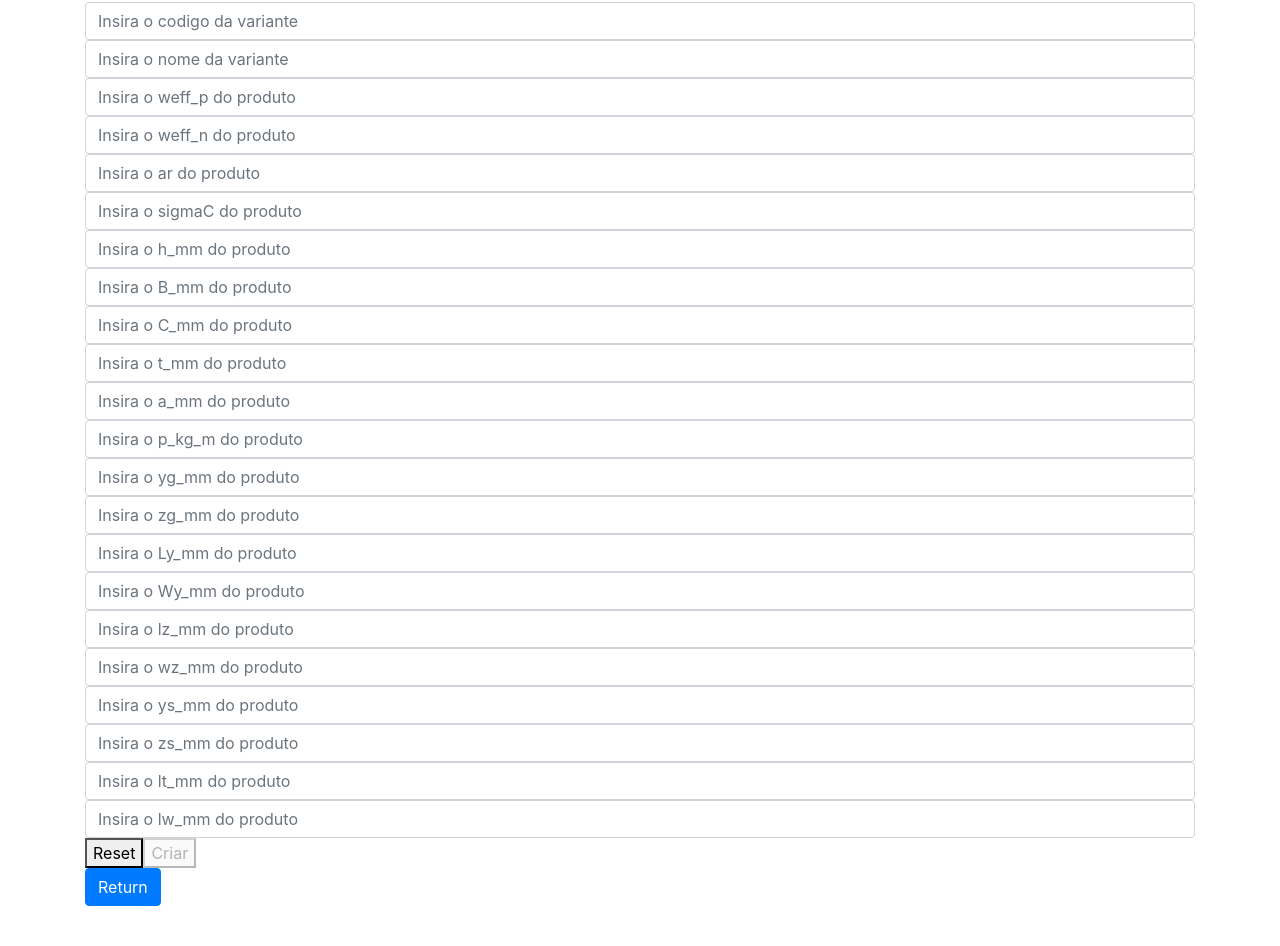
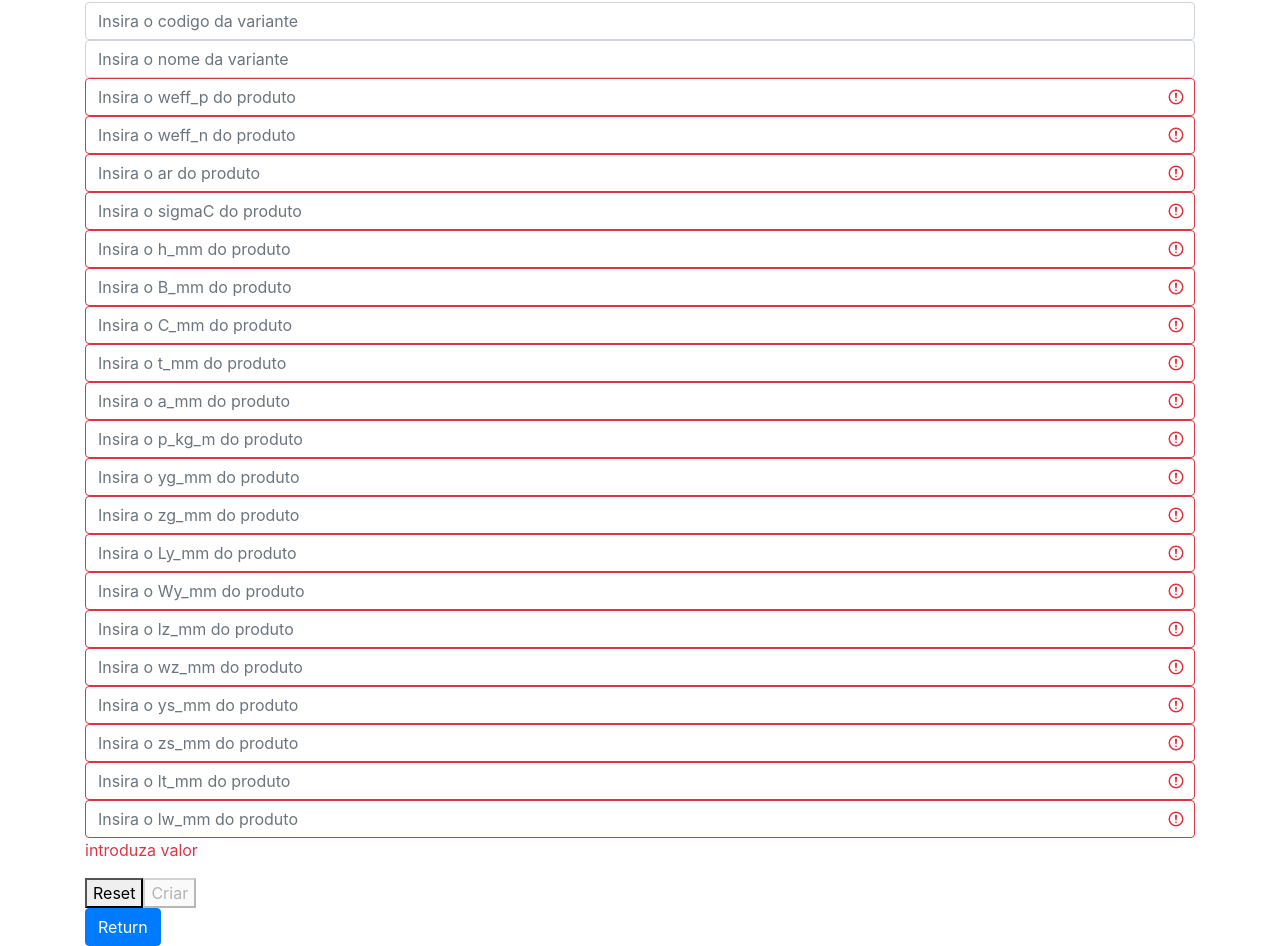
Before and after one commit to Darkp2mc/DAEFrontEndProject, a Nuxt app: page /produtos/1/variantes/create in a window 1280 px wide. Shown: the part 96-1042 px from the top of the page. Before the commit the page ends 1002 px from the top, so only its background shows below. Built offline with nearby package versions, Linux system fonts and the light colour scheme; no server answers.

Commit message:
update e delete das variantes done

```diff
--- a/pages/produtos/_nome/variantes/update.vue
+++ b/pages/produtos/_nome/variantes/_codigo/update.vue
@@ -1,137 +1,120 @@
 <template>
   <b-container>
-    <h3>Atualizar Variante {{variante.nome}}</h3>
-    <b-form @submit.prevent="create" :disabled="!isFormValid">
+    <h3>Atualizar Variante  </h3>
+    <b-form @submit.prevent="update" :disabled="!isFormValid">
 
       <b-input
-        v-model.trim="nome"
+        v-model="nome"
         :state="isNomeValid"
         required
-        placeholder="Insira o nome da variante"
+
       />
       <b-input
-        v-model.trim="weff_p"
+        v-model="weff_p"
         :state="isWeff_pValid"
         required
-        placeholder="Insira o weff_p do produto"
+
       />
       <b-input
-        v-model.trim="weff_n"
+        v-model="weff_n"
         :state="isWeff_nValid"
         required
-        placeholder="Insira o weff_n do produto"
+
       />
       <b-input
-        v-model.trim="ar"
+        v-model="ar"
         :state="isArValid"
         required
-        placeholder="Insira o ar do produto"
+
       />
       <b-input
-        v-model.trim="sigmaC"
+        v-model="sigmaC"
         :state="isSigmaCValid"
         required
-        placeholder="Insira o sigmaC do produto"
       />
       <b-input
-        v-model.trim="h_mm"
+        v-model="h_mm"
         :state="isH_mmValid"
         required
-        placeholder="Insira o h_mm do produto"
       />
       <b-input
-        v-model.trim="b_mm"
+        v-model="b_mm"
         :state="isB_mmValid"
         required
-        placeholder="Insira o B_mm do produto"
       />
       <b-input
-        v-model.trim="c_mm"
+        v-model="c_mm"
         :state="isC_mmValid"
         required
-        placeholder="Insira o C_mm do produto"
       />
       <b-input
-        v-model.trim="t_mm"
+        v-model="t_mm"
         :state="isT_mmValid"
         required
-        placeholder="Insira o t_mm do produto"
       />
       <b-input
-        v-model.trim="a_mm"
+        v-model="a_mm"
         :state="isA_mmValid"
         required
-        placeholder="Insira o a_mm do produto"
       />
       <b-input
-        v-model.trim="p_kg_m"
+        v-model="p_kg_m"
         :state="isP_kg_mValid"
         required
-        placeholder="Insira o p_kg_m do produto"
       />
       <b-input
-        v-model.trim="yg_mm"
+        v-model="yg_mm"
         :state="isYg_mmValid"
         required
-        placeholder="Insira o yg_mm do produto"
       />
       <b-input
-        v-model.trim="zg_mm"
+        v-model="zg_mm"
         :state="isZg_mmValid"
         required
-        placeholder="Insira o zg_mm do produto"
       />
       <b-input
-        v-model.trim="ly_mm"
+        v-model="ly_mm"
         :state="isLy_mmValid"
         required
-        placeholder="Insira o Ly_mm do produto"
       />
       <b-input
-        v-model.trim="wy_mm"
+        v-model="wy_mm"
         :state="isWy_mmValid"
         required
-        placeholder="Insira o Wy_mm do produto"
       />
       <b-input
-        v-model.trim="lz_mm"
+        v-model="lz_mm"
         :state="isLz_mmValid"
         required
-        placeholder="Insira o lz_mm do produto"
       />
       <b-input
-        v-model.trim="wz_mm"
+        v-model="wz_mm"
         :state="isWz_mmValid"
         required
-        placeholder="Insira o wz_mm do produto"
       />
       <b-input
-        v-model.trim="ys_mm"
+        v-model="ys_mm"
         :state="isYs_mmValid"
         required
-        placeholder="Insira o ys_mm do produto"
       />
       <b-input
-        v-model.trim="zs_mm"
+        v-model="zs_mm"
         :state="isZs_mmValid"
         required
-        placeholder="Insira o zs_mm do produto"
       />
       <b-input
-        v-model.trim="lt_mm"
+        v-model="lt_mm"
         :state="isLt_mmValid"
         required
-        placeholder="Insira o lt_mm do produto"
       />
       <b-input
-        v-model.trim="lw_mm"
+        v-model="lw_mm"
         :state="isLw_mmValid"
         required
-        placeholder="Insira o lw_mm do produto"
       />
       <p class="text-danger" v-show="errorMsg">{{ errorMsg }}</p>
       <button type="reset" @click="reset">Reset</button>
-      <button @click.prevent="create" :disabled="!isFormValid">Criar</button>
+      <button @click.prevent="update" :disabled="!isFormValid">Atualizar</button>
     </b-form>
     <nuxt-link class="btn btn-primary" :to="`/produtos/${nomeProduto}`"
       >Return</nuxt-link
@@ -143,45 +126,63 @@
 export default {
   data() {
     return {
-        variante: {},
-      nomeProduto: this.$route.params.nome,
+       fabricanteNome: this.$auth.user.sub,
+      nomeProduto: this.nomeProduto,
       errorMsg: null,
-      codigo: null,
-      nome: null,
-      weff_p: null,
-      weff_n: null,
-      ar: null,
-      sigmaC: null,
-      h_mm: null,
-      b_mm: null,
-      c_mm: null,
-      t_mm: null,
-      a_mm: null,
-      p_kg_m: null,
-      yg_mm: null,
-      zg_mm: null,
-      ly_mm: null,
-      wy_mm: null,
-      lz_mm: null,
-      wz_mm: null,
-      ys_mm: null,
-      zs_mm: null,
-      lt_mm: null,
-      lw_mm: null,
+      nome: this.nome,
+      weff_p: this.weff_p,
+      weff_n: this.weff_n,
+      ar: this.ar,
+      sigmaC: this.sigmaC,
+      h_mm: this.h_mm,
+      b_mm: this.b_mm,
+      c_mm: this.c_mm,
+      t_mm: this.t_mm,
+      a_mm: this.a_mm,
+      p_kg_m: this.p_kg_m,
+      yg_mm: this.yg_mm,
+      zg_mm: this.zg_mm,
+      ly_mm: this.ly_mm,
+      wy_mm: this.wy_mm,
+      lz_mm: this.lz_mm,
+      wz_mm: this.wz_mm,
+      ys_mm: this.ys_mm,
+      zs_mm: this.zs_mm,
+      lt_mm: this.lt_mm,
+      lw_mm: this.lw_mm,
     };
   },
+  created(){
+      this.$axios.$get(`/api/variantes/${this.codigo}`)
+          .then((variante)=> (this.nome = variante.nome,
+            this.nomeProduto= variante.produtoNome,
+            this.weff_p= variante.weff_p,
+            this.weff_n = variante.weff_n,
+            this.ar = variante.ar,
+            this.sigmaC = variante.sigmaC,
+            this.h_mm = variante.h_mm,
+            this.b_mm = variante.b_mm,
+            this.c_mm = variante.c_mm,
+            this.t_mm = variante.t_mm,
+            this.a_mm = variante.a_mm,
+            this.p_kg_m = variante.p_kg_m,
+            this.yg_mm = variante.yg_mm,
+            this.zg_mm = variante.zg_mm,
+            this.ly_mm = variante.ly_mm,
+            this.wy_mm = variante.wy_mm,
+            this.lz_mm = variante.lz_mm,
+            this.wz_mm = variante.wz_mm,
+            this.ys_mm = variante.ys_mm,
+            this.zs_mm = variante.zg_mm,
+            this.lt_mm = variante.lt_mm,
+            this.lw_mm = variante.lw_mm
+            ))
+  },
   computed: {
-    isCodigoValid() {
-      if (!this.codigo) {
-        return null;
-      }
-      if (this.codigo <= 0) {
-        this.errorMsg = "Código tem de ser um valor >0";
-        return false;
-      }
-      this.errorMsg = "";
-      return true;
+    codigo(){
+      return this.$route.params.codigo
     },
+
     isNomeValid() {
       if (!this.nome) {
         return null;
@@ -196,10 +197,7 @@ export default {
     },
     isWeff_pValid(){
         if (!this.weff_p) {
-        return null;
-      }
-      if (this.weff_p <= 0) {
-        this.errorMsg = "weff_p tem de ser um valor >0";
+        this.errorMsg = "introduza valor";
         return false;
       }
       this.errorMsg = "";
@@ -208,46 +206,37 @@ export default {
     },
     isWeff_nValid(){
         if (!this.weff_n) {
-        return null;
-      }
-      if (this.weff_n <= 0) {
-        this.errorMsg = "weff_n tem de ser um valor >0";
+        this.errorMsg = "introduza valor";
         return false;
       }
+
       this.errorMsg = "";
       return true;
 
     },
     isArValid(){
         if (!this.ar) {
-        return null;
-      }
-      if (this.ar <= 0) {
-        this.errorMsg = "ar tem de ser um valor >0";
+       this.errorMsg = "introduza valor";
         return false;
       }
+
       this.errorMsg = "";
       return true;
 
     },
     isSigmaCValid(){
         if (!this.sigmaC) {
-        return null;
-      }
-      if (this.sigmaC <= 0) {
-        this.errorMsg = "SigmaC tem de ser um valor >0";
+        this.errorMsg = "introduza valor";
         return false;
       }
+
       this.errorMsg = "";
       return true;
 
     },
     isH_mmValid(){
         if (!this.h_mm) {
-        return null;
-      }
-      if (this.h_mm <= 0) {
-        this.errorMsg = "H_mm tem de ser um valor >0";
+        this.errorMsg = "introduza valor";
         return false;
       }
       this.errorMsg = "";
@@ -255,177 +244,143 @@ export default {
     },
     isB_mmValid(){
         if(!this.b_mm){
-            return null
-        }
-        if (this.b_mm <= 0) {
-        this.errorMsg = "B_mm tem de ser um valor >0";
+            this.errorMsg = "introduza valor";
         return false;
         }
+
       this.errorMsg = "";
       return true;
     },
     isC_mmValid(){
         if(!this.c_mm){
-            return null
-        }
-        if (this.c_mm <= 0) {
-        this.errorMsg = "C_mm tem de ser um valor >0";
+          this.errorMsg = "introduza valor";
         return false;
         }
+
       this.errorMsg = "";
       return true;
     },
     isT_mmValid(){
         if(!this.t_mm){
-            return null
-        }
-        if (this.t_mm <= 0) {
-        this.errorMsg = "T_mm tem de ser um valor >0";
+          this.errorMsg = "introduza valor";
         return false;
         }
+
       this.errorMsg = "";
       return true
 
     },
     isA_mmValid(){
         if(!this.a_mm){
-            return null
-        }
-        if (this.a_mm <= 0) {
-        this.errorMsg = "A_mm tem de ser um valor >0";
+          this.errorMsg = "introduza valor";
         return false;
         }
+
       this.errorMsg = "";
       return true
 
     },
     isP_kg_mValid(){
         if(!this.p_kg_m){
-            return null
-        }
-        if (this.p_kg_m <= 0) {
-        this.errorMsg = "p_kg_m tem de ser um valor >0";
+            this.errorMsg = "introduza valor";
         return false;
         }
+
       this.errorMsg = "";
       return true
     },
     isYg_mmValid(){
         if(!this.yg_mm){
-            return null
-        }
-        if (this.yg_mm <= 0) {
-        this.errorMsg = "yg_mm tem de ser um valor >0";
+         this.errorMsg = "introduza valor";
         return false;
         }
+
       this.errorMsg = "";
       return true
     },
     isZg_mmValid(){
         if(!this.zg_mm){
-            return null
-        }
-        if (this.zg_mm <= 0) {
-        this.errorMsg = "zg_mm tem de ser um valor >0";
+          this.errorMsg = "introduza valor";
         return false;
         }
+
       this.errorMsg = "";
       return true
     },
     isLy_mmValid(){
         if(!this.ly_mm){
-            return null
-        }
-        if (this.ly_mm <= 0) {
-        this.errorMsg = "ly_mm tem de ser um valor >0";
+            this.errorMsg = "introduza valor";
         return false;
         }
+
       this.errorMsg = "";
       return true
 
     },
     isWy_mmValid(){
         if(!this.wy_mm){
-            return null
-        }
-        if (this.wy_mm <= 0) {
-        this.errorMsg = "wy_mm tem de ser um valor >0";
+           this.errorMsg = "introduza valor";
         return false;
         }
+
       this.errorMsg = "";
       return true
     },
     isLz_mmValid(){
         if(!this.lz_mm){
-            return null
-        }
-        if (this.lz_mm <= 0) {
-        this.errorMsg = "lz_mm tem de ser um valor >0";
+          this.errorMsg = "introduza valor";
         return false;
         }
+
       this.errorMsg = "";
       return true
     },
     isWz_mmValid(){
         if(!this.wz_mm){
-            return null
-        }
-        if (this.wz_mm <= 0) {
-        this.errorMsg = "wz_mm tem de ser um valor >0";
+           this.errorMsg = "introduza valor";
         return false;
         }
+
       this.errorMsg = "";
       return true
     },
     isYs_mmValid(){
         if(!this.ys_mm){
-            return null
-        }
-        if (this.ys_mm <= 0) {
-        this.errorMsg = "ys_mm tem de ser um valor >0";
+           this.errorMsg = "introduza valor";
         return false;
         }
+
       this.errorMsg = "";
       return true
     },
     isZs_mmValid(){
         if(!this.zs_mm){
-            return null
-        }
-        if (this.zs_mm <= 0) {
-        this.errorMsg = "zs_mm tem de ser um valor >0";
+           this.errorMsg = "introduza valor";
         return false;
         }
+
       this.errorMsg = "";
       return true
     },
     isLt_mmValid(){
         if(!this.lt_mm){
-            return null
-        }
-        if (this.lt_mm <= 0) {
-        this.errorMsg = "lt_mm tem de ser um valor >0";
+           this.errorMsg = "introduza valor";
         return false;
         }
+
       this.errorMsg = "";
       return true
     },
     isLw_mmValid(){
         if(!this.lw_mm){
-            return null
-        }
-        if (this.lw_mm <= 0) {
-        this.errorMsg = "lw_mm tem de ser um valor >0";
+          this.errorMsg = "introduza valor";
         return false;
         }
+
       this.errorMsg = "";
       return true
     },
     isFormValid(){
-
-        if(!this.isCodigoValid){
-            return false
-        }
 
         if(!this.isNomeValid){
             return false
@@ -498,15 +453,16 @@ export default {
         return true
     }
   },
+
   methods:{
       reset() {
       this.errorMsg = false;
     },
-    create() {
-        this.$axios.$post("/api/variantes", {
+    update() {
+        this.$axios.$put(`/api/fabricantes/${this.fabricanteNome}/produtos/${this.nomeProduto}/variantes/${this.codigo}`, {
             codigo:this.codigo,
-            nomeProduto: this.nomeProduto,
-            nome: this.name,
+            produtoNome: this.nomeProduto,
+            nome: this.nome,
             weff_p: this.weff_p,
             weff_n: this.weff_n,
             ar: this.ar,
--- a/pages/produtos/_nome/variantes/create.vue
+++ b/pages/produtos/_nome/variantes/create.vue
@@ -200,10 +200,7 @@ export default {
     },
     isWeff_pValid(){
         if (!this.weff_p) {
-        return null;
-      }
-      if (this.weff_p <= 0) {
-        this.errorMsg = "weff_p tem de ser um valor >0";
+        this.errorMsg = "introduza valor";
         return false;
       }
       this.errorMsg = "";
@@ -212,46 +209,37 @@ export default {
     },
     isWeff_nValid(){
         if (!this.weff_n) {
-        return null;
-      }
-      if (this.weff_n <= 0) {
-        this.errorMsg = "weff_n tem de ser um valor >0";
+        this.errorMsg = "introduza valor";
         return false;
       }
+
       this.errorMsg = "";
       return true;
 
     },
     isArValid(){
         if (!this.ar) {
-        return null;
-      }
-      if (this.ar <= 0) {
-        this.errorMsg = "ar tem de ser um valor >0";
+       this.errorMsg = "introduza valor";
         return false;
       }
+
       this.errorMsg = "";
       return true;
 
     },
     isSigmaCValid(){
         if (!this.sigmaC) {
-        return null;
-      }
-      if (this.sigmaC <= 0) {
-        this.errorMsg = "SigmaC tem de ser um valor >0";
+        this.errorMsg = "introduza valor";
         return false;
       }
+
       this.errorMsg = "";
       return true;
 
     },
     isH_mmValid(){
         if (!this.h_mm) {
-        return null;
-      }
-      if (this.h_mm <= 0) {
-        this.errorMsg = "H_mm tem de ser um valor >0";
+        this.errorMsg = "introduza valor";
         return false;
       }
       this.errorMsg = "";
@@ -259,169 +247,139 @@ export default {
     },
     isB_mmValid(){
         if(!this.b_mm){
-            return null
-        }
-        if (this.b_mm <= 0) {
-        this.errorMsg = "B_mm tem de ser um valor >0";
+            this.errorMsg = "introduza valor";
         return false;
         }
+
       this.errorMsg = "";
       return true;
     },
     isC_mmValid(){
         if(!this.c_mm){
-            return null
-        }
-        if (this.c_mm <= 0) {
-        this.errorMsg = "C_mm tem de ser um valor >0";
+          this.errorMsg = "introduza valor";
         return false;
         }
+
       this.errorMsg = "";
       return true;
     },
     isT_mmValid(){
         if(!this.t_mm){
-            return null
-        }
-        if (this.t_mm <= 0) {
-        this.errorMsg = "T_mm tem de ser um valor >0";
+          this.errorMsg = "introduza valor";
         return false;
         }
+
       this.errorMsg = "";
       return true
 
     },
     isA_mmValid(){
         if(!this.a_mm){
-            return null
-        }
-        if (this.a_mm <= 0) {
-        this.errorMsg = "A_mm tem de ser um valor >0";
+          this.errorMsg = "introduza valor";
         return false;
         }
+
       this.errorMsg = "";
       return true
 
     },
     isP_kg_mValid(){
         if(!this.p_kg_m){
-            return null
-        }
-        if (this.p_kg_m <= 0) {
-        this.errorMsg = "p_kg_m tem de ser um valor >0";
+            this.errorMsg = "introduza valor";
         return false;
         }
+
       this.errorMsg = "";
       return true
     },
     isYg_mmValid(){
         if(!this.yg_mm){
-            return null
-        }
-        if (this.yg_mm <= 0) {
-        this.errorMsg = "yg_mm tem de ser um valor >0";
+         this.errorMsg = "introduza valor";
         return false;
         }
+
       this.errorMsg = "";
       return true
     },
     isZg_mmValid(){
         if(!this.zg_mm){
-            return null
-        }
-        if (this.zg_mm <= 0) {
-        this.errorMsg = "zg_mm tem de ser um valor >0";
+          this.errorMsg = "introduza valor";
         return false;
         }
+
       this.errorMsg = "";
       return true
     },
     isLy_mmValid(){
         if(!this.ly_mm){
-            return null
-        }
-        if (this.ly_mm <= 0) {
-        this.errorMsg = "ly_mm tem de ser um valor >0";
+            this.errorMsg = "introduza valor";
         return false;
         }
+
       this.errorMsg = "";
       return true
 
     },
     isWy_mmValid(){
         if(!this.wy_mm){
-            return null
-        }
-        if (this.wy_mm <= 0) {
-        this.errorMsg = "wy_mm tem de ser um valor >0";
+           this.errorMsg = "introduza valor";
         return false;
         }
+
       this.errorMsg = "";
       return true
     },
     isLz_mmValid(){
         if(!this.lz_mm){
-            return null
-        }
-        if (this.lz_mm <= 0) {
-        this.errorMsg = "lz_mm tem de ser um valor >0";
+          this.errorMsg = "introduza valor";
         return false;
         }
+
       this.errorMsg = "";
       return true
     },
     isWz_mmValid(){
         if(!this.wz_mm){
-            return null
-        }
-        if (this.wz_mm <= 0) {
-        this.errorMsg = "wz_mm tem de ser um valor >0";
+           this.errorMsg = "introduza valor";
         return false;
         }
+
       this.errorMsg = "";
       return true
     },
     isYs_mmValid(){
         if(!this.ys_mm){
-            return null
-        }
-        if (this.ys_mm <= 0) {
-        this.errorMsg = "ys_mm tem de ser um valor >0";
+           this.errorMsg = "introduza valor";
         return false;
         }
+
       this.errorMsg = "";
       return true
     },
     isZs_mmValid(){
         if(!this.zs_mm){
-            return null
-        }
-        if (this.zs_mm <= 0) {
-        this.errorMsg = "zs_mm tem de ser um valor >0";
+           this.errorMsg = "introduza valor";
         return false;
         }
+
       this.errorMsg = "";
       return true
     },
     isLt_mmValid(){
         if(!this.lt_mm){
-            return null
-        }
-        if (this.lt_mm <= 0) {
-        this.errorMsg = "lt_mm tem de ser um valor >0";
+           this.errorMsg = "introduza valor";
         return false;
         }
+
       this.errorMsg = "";
       return true
     },
     isLw_mmValid(){
         if(!this.lw_mm){
-            return null
-        }
-        if (this.lw_mm <= 0) {
-        this.errorMsg = "lw_mm tem de ser um valor >0";
+          this.errorMsg = "introduza valor";
         return false;
         }
+
       this.errorMsg = "";
       return true
     },
@@ -509,8 +467,8 @@ export default {
     create() {
         this.$axios.$post("/api/variantes", {
             codigo:this.codigo,
-            nomeProduto: this.nomeProduto,
-            nome: this.name,
+            produtoNome: this.nomeProduto,
+            nome: this.nome,
             weff_p: this.weff_p,
             weff_n: this.weff_n,
             ar: this.ar,
@@ -537,6 +495,7 @@ export default {
         })
         .catch((error) => {
           this.errorMsg = error.response.data
+
         })
     }
   }
```
Also changed, not shown: pages/produtos/_nome/index.vue (+10 -3 lines). Lines whose indentation alone changed are shown as unchanged.
